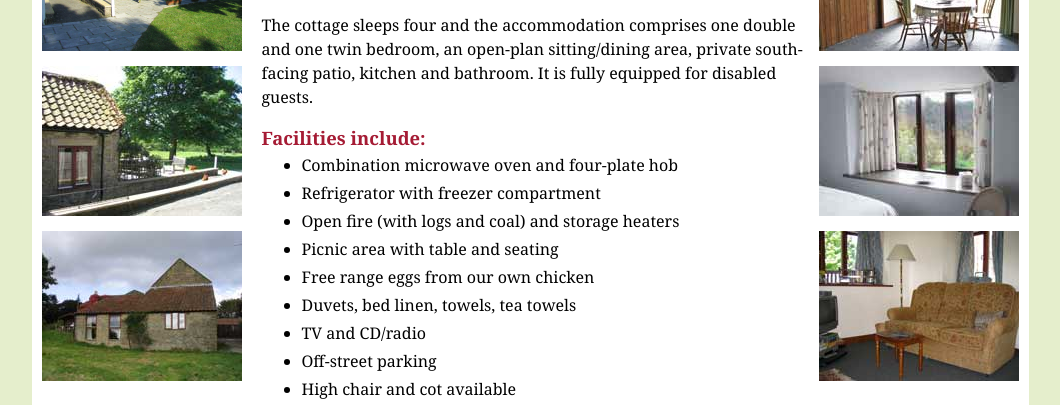
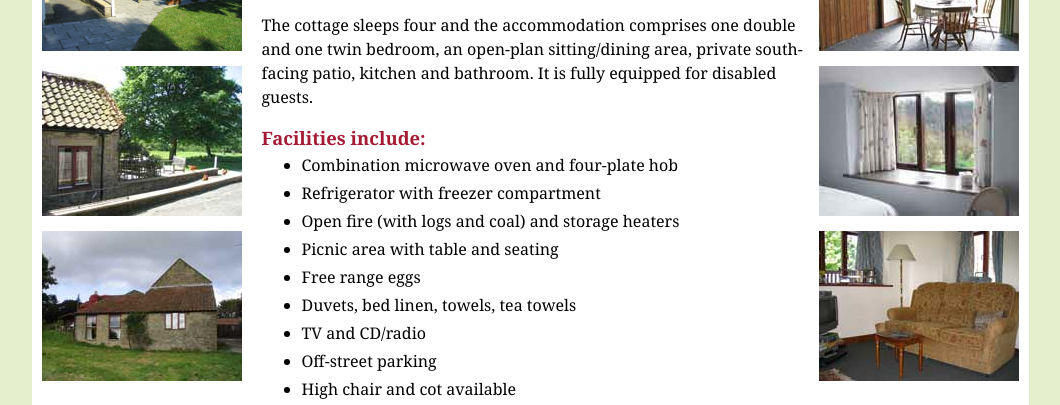
Before and after one commit to freakent/Lowstead-Farm, a plain HTML site: page index.html in a window 1280 px wide. Shown: the part 356-761 px from the top of the page, without its empty margins (110-1170 px from the left). Drawn offline with Linux system fonts and the light colour scheme.

Commit message:
Updated a couple of lines.

```diff
--- a/index.html
+++ b/index.html
@@ -43,7 +43,7 @@ disabled guests. </p>
   <li>Refrigerator with freezer compartment</li>
   <li>Open fire (with logs and coal) and storage heaters</li>
   <li>Picnic area with table and seating</li>
-  <li>Free range eggs from our own chicken</li>
+  <li>Free range eggs</li>
   <li>Duvets, bed linen, towels, tea towels</li>
   <li>TV and CD/radio</li>
   <li>Off-street parking</li>
```
Also changed, not shown: Booking-Information.html (+1 -1 lines).
